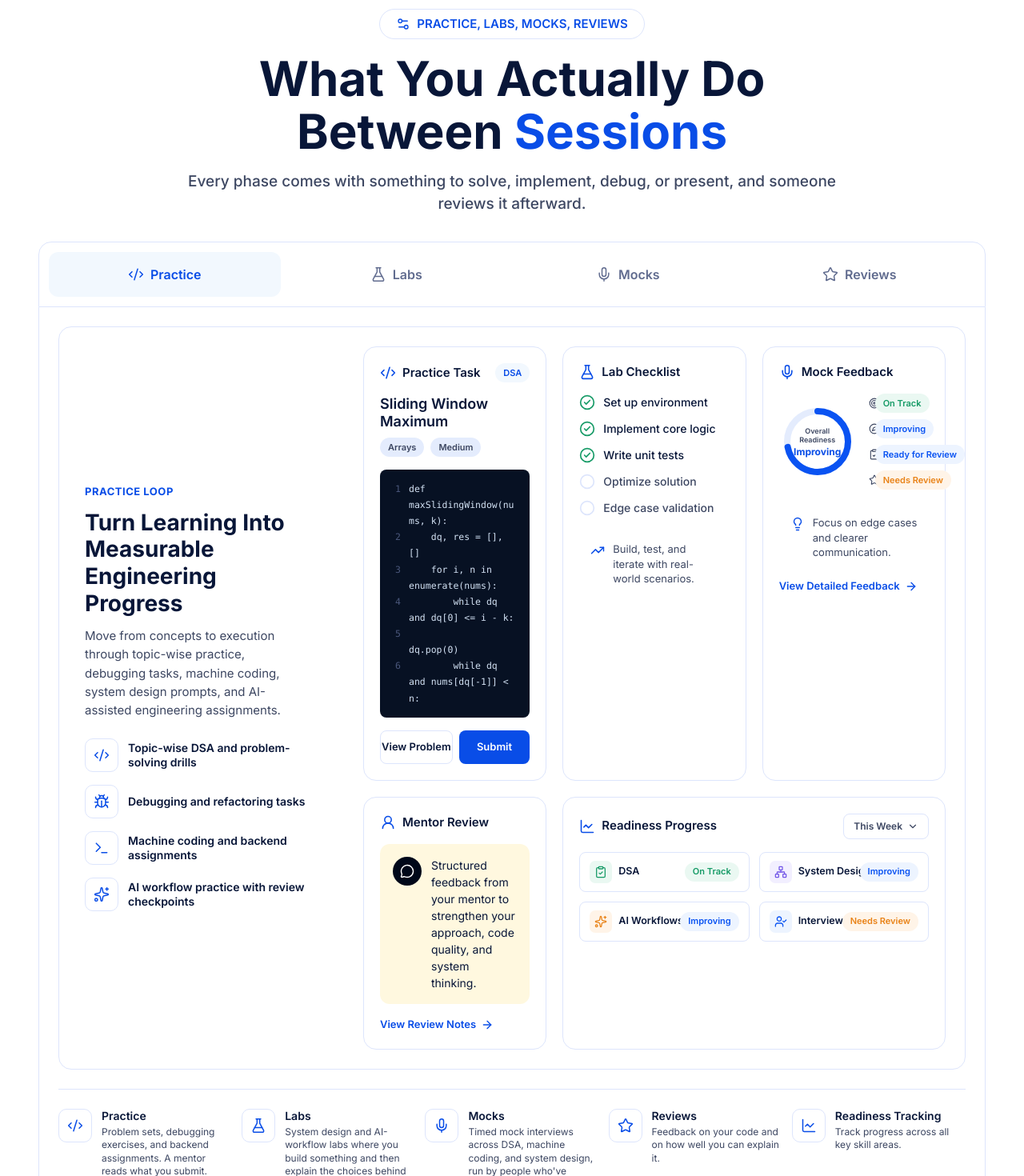
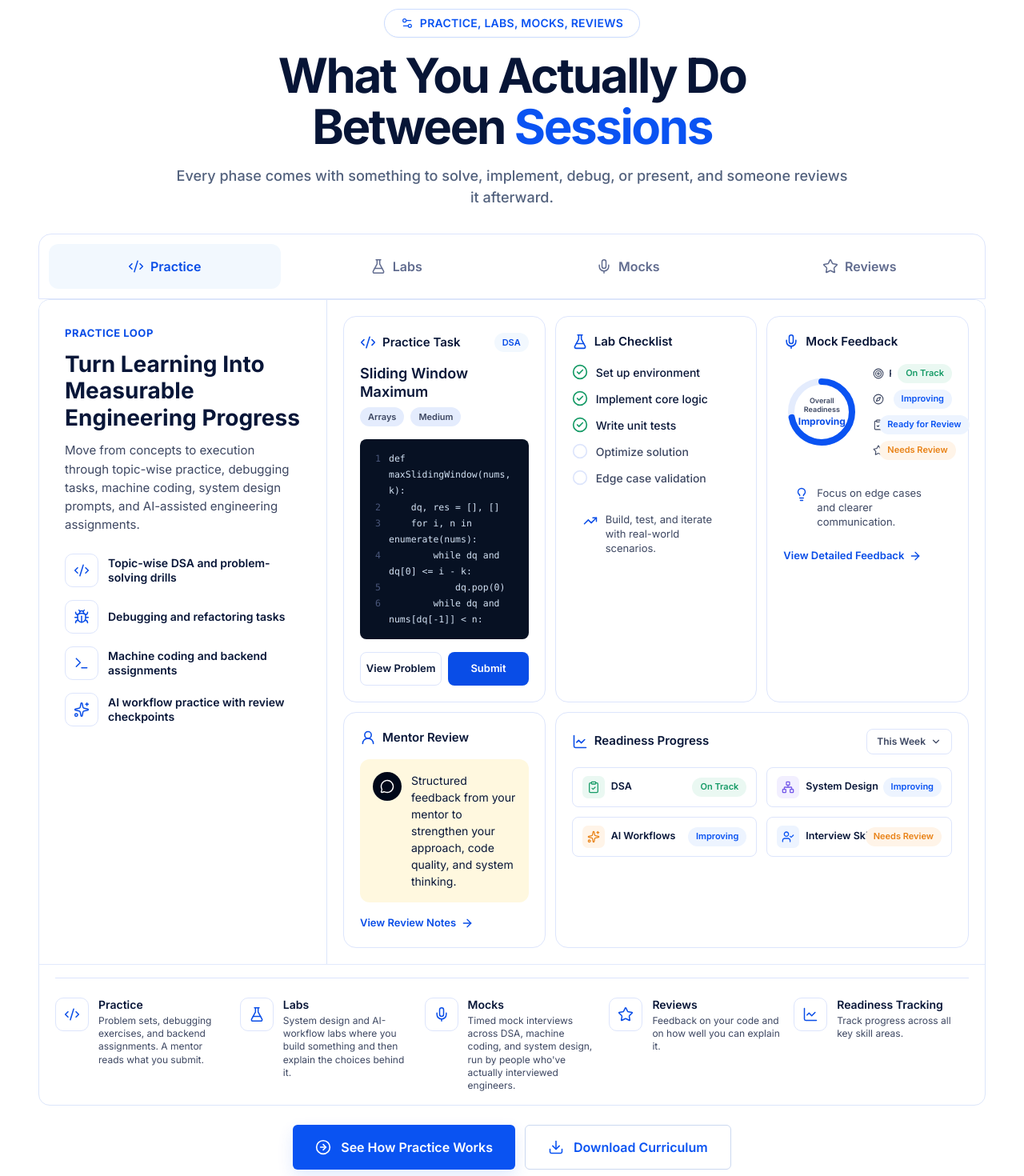
Before and after one commit to InterviewCall/AI-Proof-Engineering, a Next.js app: page / in a window 1280 px wide. Shown: the part 6560-8030 px from the top of the page at 80% size. Built offline with nearby package versions, Linux system fonts and the light colour scheme.

Commit message:
Change page 7

```diff
--- a/src/components/Sections/PracticeSystem/PracticeSystemSection.tsx
+++ b/src/components/Sections/PracticeSystem/PracticeSystemSection.tsx
@@ -10,7 +10,6 @@ import {
     mobileFeatureStrip,
     practiceTaskByTab,
 } from '@/utils/practiceSystemItems';
-
 import FeatureStrip from './FeatureStrip';
 import LabChecklistCard from './LabChecklistCard';
 import MentorReviewCard from './MentorReviewCard';
@@ -23,7 +22,8 @@ import PracticeTaskCard from './PracticeTaskCard';
 import ReadinessProgressCard from './ReadinessProgressCard';
 
 const PracticeSystemSection: FC = () => {
-    const [activeTabId, setActiveTabId] = useState<PracticeTabId>('practice');
+    const [activeTabId, setActiveTabId] =
+        useState<PracticeTabId>('practice');
 
     const activeTask = practiceTaskByTab[activeTabId];
 
@@ -32,6 +32,7 @@ const PracticeSystemSection: FC = () => {
             id="practice-system"
             className="
                 scroll-mt-25
+                bg-white
                 px-4
                 py-14
                 sm:px-6
@@ -41,90 +42,68 @@ const PracticeSystemSection: FC = () => {
                 xl:px-12
             "
         >
-            <div className="mx-auto w-full max-w-345">
+            <div className="mx-auto w-full max-w-[1365px]">
                 {/* Header */}
-                <header className="mx-auto max-w-260 text-center">
+                <header className="mx-auto max-w-[920px] text-center">
                     <div
                         className="
                             inline-flex
-                            min-h-9.5
+                            min-h-9
                             items-center
                             justify-center
                             gap-2
                             rounded-full
                             border
-                            border-(--practice-section-board-border)
+                            border-[#cbdcff]
                             bg-white
                             px-5
-                            text-[13px]
+                            text-[12px]
                             font-semibold
                             uppercase
-                            tracking-[-1%]
-                            text-(--practice-section-eyebrow-text)
-                            sm:text-[15px]
+                            tracking-[0.02em]
+                            text-[#0a53f2]
+                            shadow-[0_1px_2px_rgba(15,23,42,0.03)]
+                            sm:text-[14px]
                         "
                     >
                         <Settings2
                             aria-hidden="true"
-                            className="h-4.5 w-4.5"
+                            className="h-4 w-4"
                             strokeWidth={1.8}
                         />
                         <span>Practice, Labs, Mocks, Reviews</span>
                     </div>
 
-                    {/* Desktop heading */}
+                    {/* Keep existing text exactly unchanged */}
                     <h2
                         className="
                             mt-4
-                            hidden
-                            text-[clamp(2.75rem,5.5vw,3.75rem)]
+                            text-[clamp(2.5rem,5.5vw,3.75rem)]
                             font-bold
-                            leading-[1.1]
-                            tracking-[-2%]
-                            text-(--practice-section-title-text)
-                            lg:block
+                            leading-[1.06]
+                            tracking-[-0.04em]
+                            text-[#071536]
                         "
                     >
                         What You Actually Do{' '}
                         <span className="block">
                             Between{' '}
-                            <span className="text-(--practice-section-title-highlight)">
+                            <span className="text-[#0a53f2]">
                                 Sessions
                             </span>
                         </span>
                     </h2>
 
-                    {/* Mobile / tablet heading */}
-                    <h2
-                        className="
-                            mt-4
-                            text-[clamp(2.5rem,7.5vw,3.75rem)]
-                            font-bold
-                            leading-[1.06]
-                            tracking-[-2%]
-                            text-(--practice-section-title-text)
-                            lg:hidden
-                        "
-                    >
-                        What You Actually Do
-                        <span className="block text-(--practice-section-title-highlight)">
-                            Between Sessions
-                        </span>
-                    </h2>
-
-                    {/* Subtitle */}
                     <p
                         className="
                             mx-auto
                             mt-4
-                            max-w-190
-                            text-[16px]
+                            max-w-[850px]
+                            text-[15px]
                             font-medium
                             leading-[1.5]
-                            text-(--practice-section-subtitle-text)
-                            sm:text-[19px]
-                            lg:max-w-220
-                            lg:text-[19px]
+                            text-[#52617d]
+                            sm:text-[18px]
                         "
                     >
                         Every phase comes with something to solve, implement,
@@ -132,7 +111,7 @@ const PracticeSystemSection: FC = () => {
                     </p>
                 </header>
 
-                {/* Tabs */}
+                {/* Tabs + board */}
                 <div className="mt-8">
                     <div className="hidden lg:block">
                         <PracticeTabs
@@ -145,43 +124,52 @@ const PracticeSystemSection: FC = () => {
                     <div
                         className="
                             hidden
-                            rounded-b-2xl
+                            overflow-hidden
+                            rounded-[14px]
                             border
-                            border-t-0
-                            border-(--practice-section-board-border)
-                            bg-(--practice-section-board-bg)
-                            p-4
+                            border-[#dce6fa]
+                            bg-white
                             lg:block
-                            xl:p-6
                         "
                     >
                         <div
                             className="
                                 grid
-                                gap-4
-                                rounded-2xl
-                                border
-                                border-(--practice-section-board-border)
+                                overflow-hidden
+                                rounded-[13px]
                                 bg-white
-                                lg:grid-cols-[300px_minmax(0,1fr)]
-                                xl:grid-cols-[340px_minmax(0,1fr)]
+                                lg:grid-cols-[340px_minmax(0,1fr)]
+                                xl:grid-cols-[360px_minmax(0,1fr)]
                             "
                         >
-                            <PracticeLoopPanel />
+                            {/* Left practice-loop panel */}
+                            <div
+                                className="
+                                    border-r
+                                    border-[#dce6fa]
+                                    bg-white
+                                "
+                            >
+                                <PracticeLoopPanel />
+                            </div>
 
+                            {/* Right cards */}
                             <div
                                 className="
                                     grid
                                     grid-cols-1
-                                    gap-5
+                                    gap-3
+                                    bg-white
                                     p-4
                                     sm:grid-cols-2
                                     xl:grid-cols-3
-                                    xl:p-6
+                                    xl:p-5
                                 "
                             >
                                 <PracticeTaskCard task={activeTask} />
+
                                 <LabChecklistCard />
+
                                 <MockFeedbackCard />
 
                                 <div className="xl:col-span-1">
@@ -194,7 +182,8 @@ const PracticeSystemSection: FC = () => {
                             </div>
                         </div>
 
-                        <div className="mt-6">
+                        {/* Feature strip */}
+                        <div className="border-t border-[#e2eafd] px-5 py-4">
                             <FeatureStrip items={desktopFeatureStrip} />
                         </div>
                     </div>
@@ -203,23 +192,37 @@ const PracticeSystemSection: FC = () => {
                     <div
                         className="
                             space-y-4
-                            rounded-2xl
+                            rounded-[12px]
                             border
-                            border-(--practice-section-board-border)
-                            bg-(--practice-section-board-bg)
+                            border-[#dce6fa]
+                            bg-white
                             p-4
                             sm:p-5
                             lg:hidden
                         "
                     >
                         <MobileLoopCard />
+
                         <MobileSummaryCards />
-                        <FeatureStrip items={mobileFeatureStrip} compact />
+
+                        <FeatureStrip
+                            items={mobileFeatureStrip}
+                            compact
+                        />
                     </div>
                 </div>
 
                 {/* CTA */}
-                <div className="mt-6 flex flex-col gap-3 sm:flex-row sm:justify-center">
+                <div
+                    className="
+                        mt-6
+                        flex
+                        flex-col
+                        gap-3
+                        sm:flex-row
+                        sm:justify-center
+                    "
+                >
                     <Link
                         href="#specialists"
                         className="
@@ -229,20 +232,21 @@ const PracticeSystemSection: FC = () => {
                             items-center
                             justify-center
                             gap-3
-                            rounded-lg
-                            bg-(--button-primary-bg)
+                            rounded-[6px]
+                            bg-[#0a53f2]
                             px-7
                             text-center
                             text-[16px]
                             font-semibold
-                            text-(--button-primary-text)
+                            text-white
+                            shadow-[0_8px_20px_rgba(10,83,242,0.12)]
                             transition-all
                             duration-200
                             hover:-translate-y-0.5
-                            hover:bg-(--button-primary-bg-hover)
+                            hover:bg-[#0847d4]
                             focus-visible:outline-none
                             focus-visible:ring-4
-                            focus-visible:ring-(--focus-ring-color)
+                            focus-visible:ring-[#0a53f2]/20
                         "
                     >
                         <CircleArrowRight
@@ -262,20 +266,20 @@ const PracticeSystemSection: FC = () => {
                             items-center
                             justify-center
                             gap-3
-                            rounded-lg
+                            rounded-[6px]
                             border
-                            border-(--practice-section-card-border)
+                            border-[#cbd8f0]
                             bg-white
                             px-7
                             text-center
                             text-[16px]
                             font-semibold
-                            text-(--practice-section-card-title)
+                            text-[#0a53f2]
                             transition-colors
-                            hover:bg-(--practice-section-board-bg)
+                            hover:bg-[#f6f8fd]
                             focus-visible:outline-none
                             focus-visible:ring-4
-                            focus-visible:ring-(--focus-ring-color)
+                            focus-visible:ring-[#0a53f2]/20
                         "
                     >
                         <Download
```
